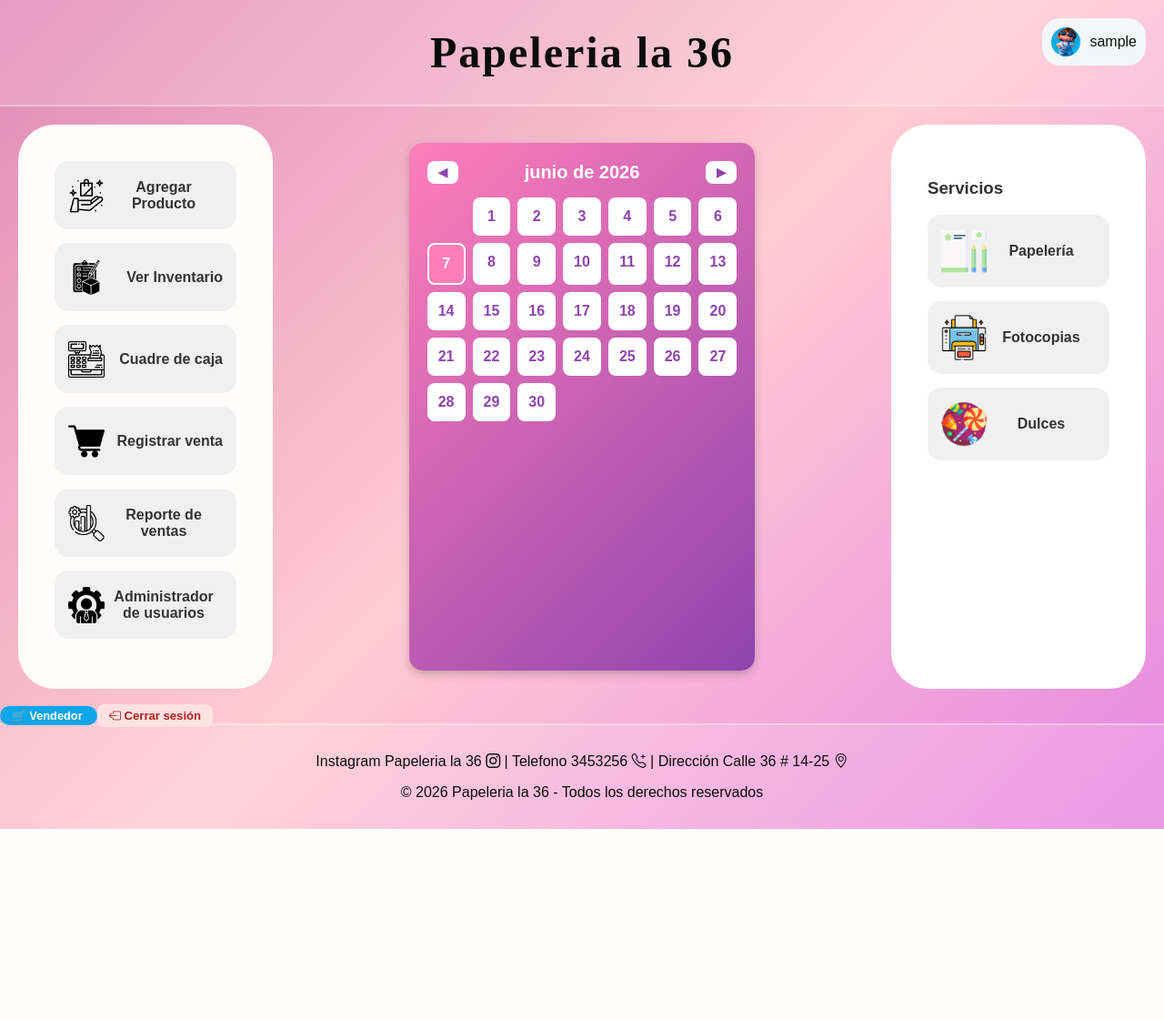
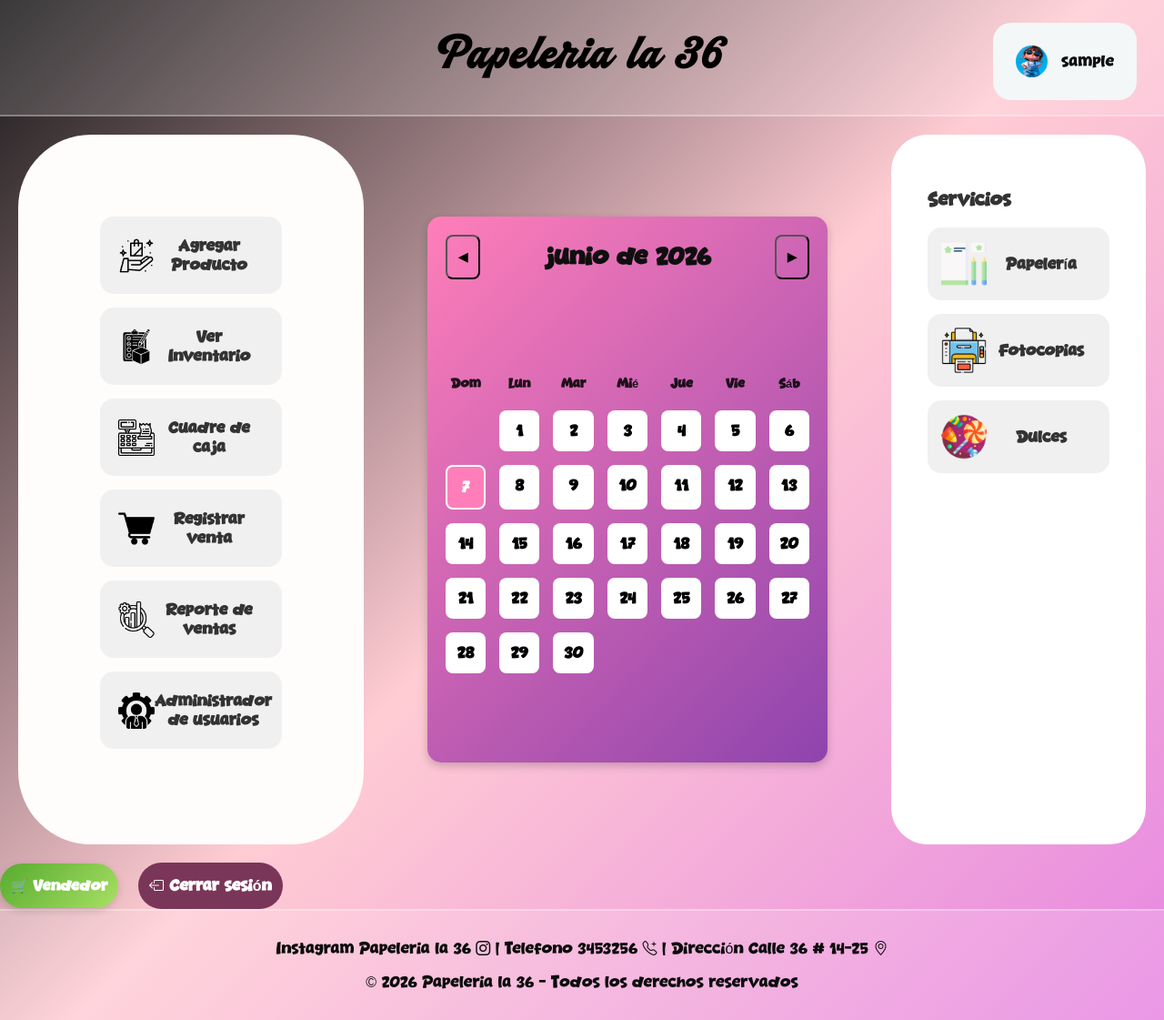
Before and after one commit to LondonoDan/papeleria36, a Django app: page / in a window 1280 px wide. Shown: the whole page at 91% size. Before the commit the page ends 911 px from the top, so only its background shows below. Run offline with Django 5.2, Linux system fonts and the light colour scheme; the visitor is signed in with stand-in values (Sample User, id 1); data that the repository does not hold is empty.

Commit message:
se agrega css y se mejora todo el home y la parte inicial de la pagina, se agregan fuentes nuevas con fonts

```diff
--- a/inventario/templates/inventario/lista_productos.html
+++ b/inventario/templates/inventario/lista_productos.html
@@ -2,7 +2,7 @@
 {% load static %}
 
 {% block content %}
-<link rel="stylesheet" href="{% static 'css/estiloListados.css' %}">
+<link rel="stylesheet" href="{% static 'css/estiloListado.css' %}">
 <a href="{% url 'home' %}"><i class="bi bi-house-fill me-1"></i>Inicio</a>
 <h1>Listado de Productos</h1>
 
--- a/static/css/estilosHome.css
+++ b/static/css/estiloHome.css
@@ -1,10 +1,16 @@
 body {
-    font-family: 'Arial', sans-serif;
-    background: linear-gradient(135deg, #e08bb6, #FFCCD3, #e686e1);
+    background: linear-gradient(135deg, #181718, #FFCCD3, #e686e1);
+    font-family: 'PorkyBold', sans-serif;
     color: #333;
     margin: 0;
     padding: 0;
   }
+
+  /* fuente dentro de los cuadros */
+@font-face {
+  font-family: 'PorkyBold'; /* nombre que tú inventas */
+  src: url('../fonts/PorkyBold.woff2') format('truetype');
+}
 
   .admin-panel {
     display: flex;
@@ -15,11 +21,10 @@ body {
 
   .menu-lateral {
     background-color: #fffcfc;
-    padding: 40px; /* ancho y alto de todo el cuadrado principal */
-    border-radius: 40px; /* ancho y alto de todo el cuadrado principal */
+    padding: 90px; /* ancho y alto de todo el cuadrado principal */
+    border-radius: 80px; /* ancho y alto de todo el cuadrado principal */
     width: 200px;
     color: white;
-
   }
 
   .menu-lateral button,
@@ -31,7 +36,7 @@ body {
     align-items: center;
     justify-content: space-between;
     margin-bottom: 15px;
-    padding: 15px;/* ancho y alto de los cuadros pequeños*/
+    padding: 20px;/* ancho y alto de los cuadros pequeños*/
     border-radius: 15px;/* ancho y alto de los cuadros pequeños**/
     background-color: #f0f0f0;
     text-align: center;
@@ -99,34 +104,34 @@ body {
    /* estilos usuario lateral */
   .usuario {
     position: absolute;
-    top: 20px;
-    right: 20px;
+    top: 25px;
+    right: 30px;
     background-color: rgb(243, 247, 247);
     color: rgb(15, 15, 15);
-    padding: 10px;
+    padding: 25px;
     border-radius: 20px;
     display: flex;
     align-items: center;
   }
 
   .usuario img {
-    width: 32px;
-    height: 32px;
+    width: 35px;
+    height: 35px;
     border-radius: 50%;
-    margin-right: 10px;
+    margin-right: 15px;
   }
 
 
 
-  /* calendario */
+
   /* Contenedor del calendario */
 .calendario {
   background: linear-gradient(135deg, #ff7eb9, #8e44ad);
   padding: 20px;
   border-radius: 15px;
-  color: white;
+  color: rgb(15, 15, 15);
   max-width: 400px;
-  margin: 20px auto;
+  margin: 90px auto; /* Tamaño del calendario */
   box-shadow: 0 4px 10px rgba(0,0,0,0.2);
 }
 
@@ -135,24 +140,25 @@ body {
   display: flex;
   justify-content: space-between;
   align-items: center;
-  margin-bottom: 15px;
+  margin-bottom: 100px;
   font-weight: bold;
-  font-size: 20px;
+  font-size: 25px;
 }
 
+/* Botones laterales, para cambiar el mes */
 .calendario-header button {
-  background: white;
-  border: none;
-  padding: 5px 12px;
+  background: transparent;
+  border-radius: 15px;
+  padding: 15px 12px;
   border-radius: 8px;
-  color: #8e44ad;
+  color: #000000;
   cursor: pointer;
   transition: 0.3s;
   font-weight: bold;
 }
 
 .calendario-header button:hover {
-  background: #8e44ad;
+  background: #000000;
   color: white;
 }
 
@@ -160,13 +166,13 @@ body {
 .calendario-grid {
   display: grid;
   grid-template-columns: repeat(7, 1fr);
-  gap: 8px;
+  gap: 15px;
 }
 
 /* Estilo de cada día */
 .dia {
   background: white;
-  color: #8e44ad;
+  color: #000000;
   padding: 12px;
   text-align: center;
   border-radius: 8px;
@@ -192,6 +198,16 @@ body {
 .dia.empty {
   background: transparent;
 }
+
+.dia-nombre {
+  text-align: center;
+  font-weight: bold;
+  font-size: 13px;
+  color: rgb(0, 0, 0);
+  padding: 6px 0;
+  opacity: 0.85;
+}
+
 
 
 
@@ -229,3 +245,46 @@ body {
   height: 50px;  /* alto pequeño */
   object-fit: contain; /* mantiene proporción */
 }
+
+/* estilos administrador y vendedor */
+/* Contenedor del rol */
+.rol {
+  display: inline-block;
+  padding: 15px 12px;
+  border-radius: 50px;
+  font-weight: 600;
+  font-size: 0.95rem;
+  margin-right: 1rem;
+}
+
+/* Estilo para Administrador */
+.rol-admin {
+  background: linear-gradient(135deg, #f9d423, #ff4e50);
+  color: #fff;
+  box-shadow: 0 3px 8px rgba(0,0,0,0.15);
+}
+
+/* Estilo para Vendedor */
+.rol-vendedor {
+  background: linear-gradient(135deg, #56ab2f, #a8e063);
+  color: #fff;
+  box-shadow: 0 3px 8px rgba(0,0,0,0.15);
+}
+
+/* Botón cerrar sesión */
+.logout-btn {
+  display: inline-flex;
+  align-items: center;
+  gap: .4rem;
+  padding: 15px 12px;
+  border-radius: 50px;
+  text-decoration: none;
+  font-weight: 600;
+  color: #fff;
+  background: #7a3658;
+  transition: background .2s ease;
+}
+
+.logout-btn:hover {
+  background: #9f5db4;
+}
--- a/static/css/estilosindex.css
+++ b/static/css/estilosindex.css
@@ -7,10 +7,10 @@ header {
 }
 
 header h1 {
-  font-family: 'Playfair Display', serif; /* Fuente manuscrita elegante */
-  font-size: 48px;                     /* Grande y vistosa */
-  font-weight: 550;                   /* Negrita */
-  color: rgb(12, 12, 12);                       /* Texto negro */
+
+  font-family: 'MiFuenteBonita', sans-serif;
+  font-size: 40px;
+  color: #000000;
   margin: 0;                          /* Quita márgenes extra */
   letter-spacing: 2px;                /* Espaciado entre letras */
 }
@@ -26,3 +26,11 @@ footer {
   color: rgb(12, 12, 12);
   border-top: 2px solid rgba(255,255,255,0.3);
 }
+
+
+
+@font-face {
+  font-family: 'MiFuenteBonita'; /* nombre que tú inventas */
+  src: url('../fonts/miFuente.woff2') format('truetype');
+
+}
--- a/templates/home.html
+++ b/templates/home.html
@@ -7,12 +7,10 @@
 
 <!-- Foto de perfil -->
 <div class="usuario">
-    <link rel="stylesheet" href="{% static 'css/estilosHome.css' %}">
+    <link rel="stylesheet" href="{% static 'css/estiloHome.css' %}">
     <link rel="stylesheet" href="https://cdn.jsdelivr.net/npm/bootstrap-icons@1.11.3/font/bootstrap-icons.css">
     <img src="{% static 'img/marcePerfil.jpg' %}" alt="Dani">
     <span>{{ request.user.username }}</span>
-
-
 </div>
 
 <div class="admin-panel">
@@ -58,7 +56,19 @@
     <span id="mes-anio"></span>
     <button id="next">▶</button>
   </div>
-  <div class="calendario-grid" id="dias"></div>
+  <div class="calendario-grid">
+  <!-- Encabezados días abreviados -->
+  <div class="dia-nombre">Dom</div>
+  <div class="dia-nombre">Lun</div>
+  <div class="dia-nombre">Mar</div>
+  <div class="dia-nombre">Mié</div>
+  <div class="dia-nombre">Jue</div>
+  <div class="dia-nombre">Vie</div>
+  <div class="dia-nombre">Sáb</div>
+
+  <!-- Aquí va el contenedor de días -->
+  <div id="dias" style="display: contents;"></div>
+</div>
 </div>
 
 <script>
@@ -109,7 +119,10 @@
     renderCalendario(fechaActual);
   };
 
+
+
   renderCalendario(fechaActual);
+
 </script>
 <!-- termina el calendario-->
 
@@ -137,17 +150,17 @@
 
 <!-- Mensaje de rol -->
     {% if request.user.perfil.rol == 'administrador' %}
-        <span style="background:#9f5db4; color:white; border-radius:20px; padding:.2rem .8rem; font-size:.8rem; font-weight:700;">
+        <span class="rol rol-admin">
             👑 Administrador
         </span>
     {% else %}
-        <span style="background:#0ea5e9; color:white; border-radius:20px; padding:.2rem .8rem; font-size:.8rem; font-weight:700;">
+        <span class="rol rol-vendedor">
             🛒 Vendedor
         </span>
     {% endif %}
 
     <!-- Botón cerrar sesión -->
-    <a href="{% url 'usuarios:logout' %}" style="background:#fee2e2; color:#b91c1c; border-radius:8px; padding:.3rem .8rem; font-size:.82rem; font-weight:600; text-decoration:none;">
+    <a href="{% url 'usuarios:logout' %}" class="logout-btn">
         <i class="bi bi-box-arrow-left me-1"></i> Cerrar sesión
     </a>
 </div>
--- a/templates/index.html
+++ b/templates/index.html
@@ -8,7 +8,7 @@
     <link href="{% static 'django_select2/django_select2.css' %}" rel="stylesheet">
     <script src="{% static 'django_select2/django_select2.js' %}"></script>
    <link rel="stylesheet" href="https://cdn.jsdelivr.net/npm/bootstrap-icons@1.11.3/font/bootstrap-icons.css">
-   <link rel="stylesheet" href="{% static 'css/estilosindex.css' %}">
+   <link rel="stylesheet" href="{% static 'css/estilosIndex.css' %}">
 
 
 </head>
--- a/usuarios/templates/usuarios/lista_usuarios.html
+++ b/usuarios/templates/usuarios/lista_usuarios.html
@@ -2,7 +2,7 @@
 {% load static %}
 
 {% block content %}
-<link rel="stylesheet" href="{% static 'css/estiloListados.css' %}">
+<link rel="stylesheet" href="{% static 'css/estiloListado.css' %}">
 
 <div style="display:flex; justify-content:space-between; align-items:center; margin-bottom:1rem;">
     <h1><i class="bi bi-people-fill me-2"></i>Gestión de Usuarios</h1>
```
Also changed, not shown: static/fonts/GokartBubble.woff2 (added), static/fonts/PorkyBold.woff2 (added), static/fonts/miFuente.woff2 (added).
